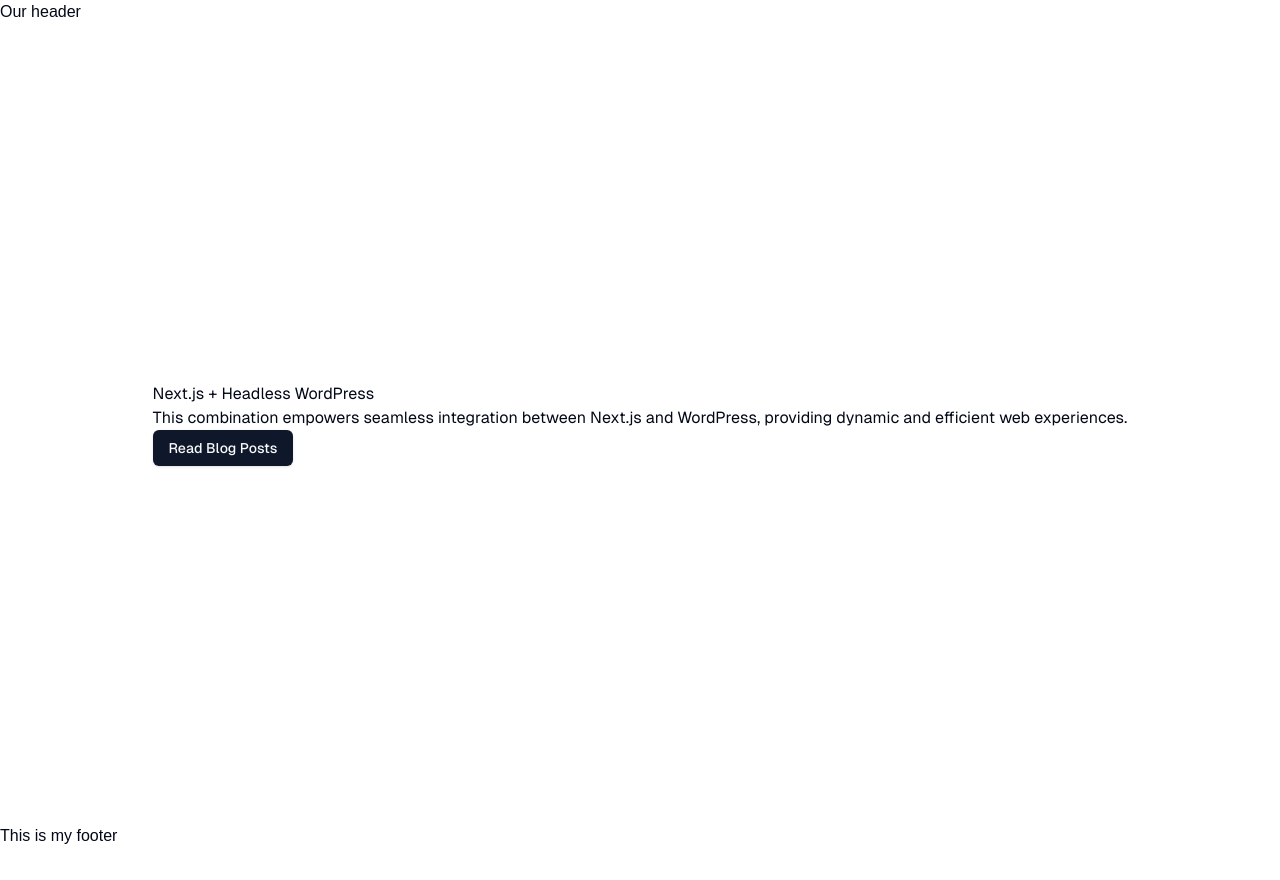
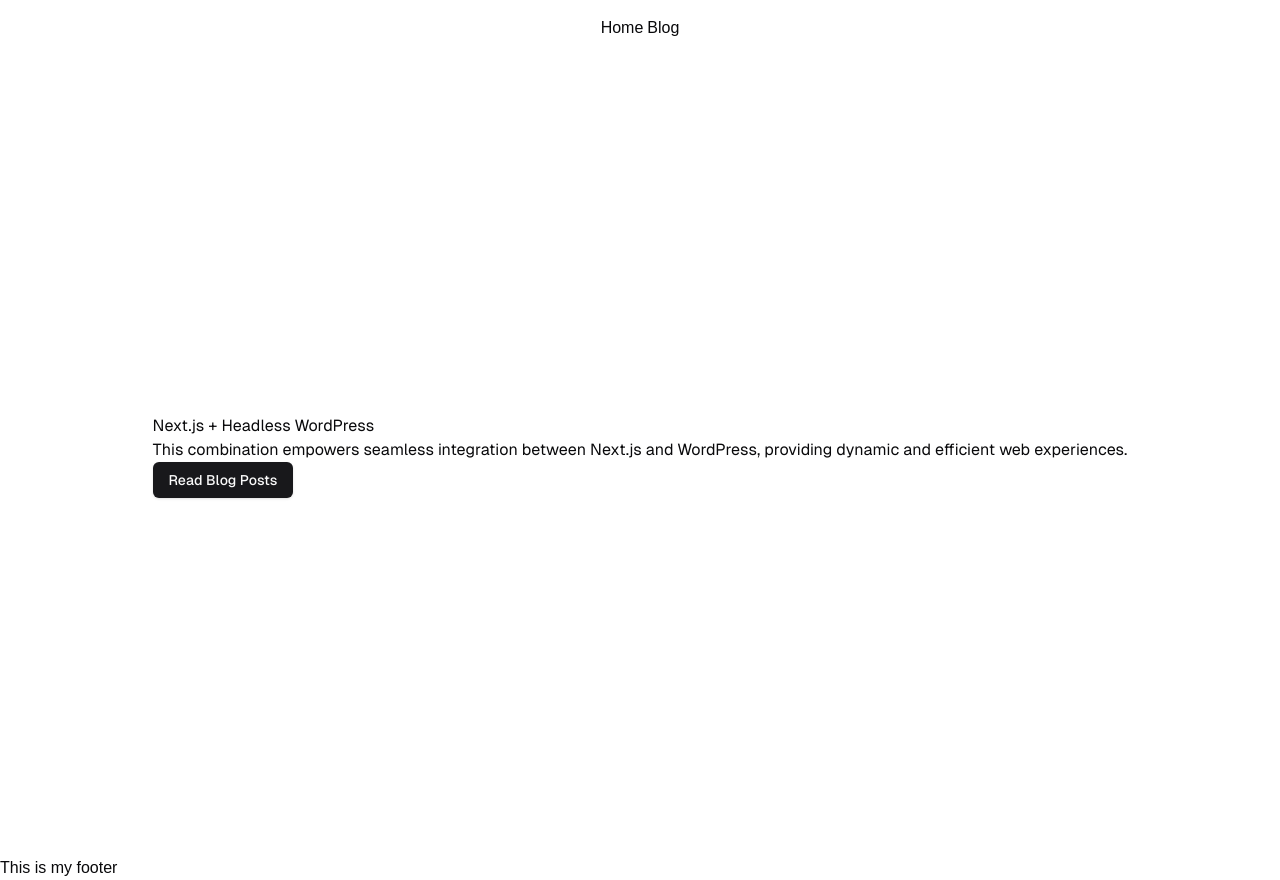
Before and after one commit to ivngzmn/nextjs-wp, a Next.js app: page / in a window 1280 px wide. Before the commit the page ends 848 px from the top, so only its background shows below. Built offline with nearby package versions, Linux system fonts and the light colour scheme.

Commit message:
Refactor navigation structure and update color scheme; add site header component and new Radix UI dependencies

```diff
--- a/package.json
+++ b/package.json
@@ -9,8 +9,11 @@
     "lint": "next lint"
   },
   "dependencies": {
+    "@radix-ui/react-collapsible": "^1.1.1",
+    "@radix-ui/react-dialog": "^1.1.2",
     "@radix-ui/react-icons": "^1.3.0",
     "@radix-ui/react-navigation-menu": "^1.2.1",
+    "@radix-ui/react-popover": "^1.1.2",
     "@radix-ui/react-slot": "^1.1.0",
     "@types/lodash.camelcase": "^4.3.9",
     "class-variance-authority": "^0.7.0",
--- a/src/app/globals.css
+++ b/src/app/globals.css
@@ -9,24 +9,24 @@ body {
 @layer base {
   :root {
     --background: 0 0% 100%;
-    --foreground: 222.2 84% 4.9%;
+    --foreground: 240 10% 3.9%;
     --card: 0 0% 100%;
-    --card-foreground: 222.2 84% 4.9%;
+    --card-foreground: 240 10% 3.9%;
     --popover: 0 0% 100%;
-    --popover-foreground: 222.2 84% 4.9%;
-    --primary: 222.2 47.4% 11.2%;
-    --primary-foreground: 210 40% 98%;
-    --secondary: 210 40% 96.1%;
-    --secondary-foreground: 222.2 47.4% 11.2%;
-    --muted: 210 40% 96.1%;
-    --muted-foreground: 215.4 16.3% 46.9%;
-    --accent: 210 40% 96.1%;
-    --accent-foreground: 222.2 47.4% 11.2%;
+    --popover-foreground: 240 10% 3.9%;
+    --primary: 240 5.9% 10%;
+    --primary-foreground: 0 0% 98%;
+    --secondary: 240 4.8% 95.9%;
+    --secondary-foreground: 240 5.9% 10%;
+    --muted: 240 4.8% 95.9%;
+    --muted-foreground: 240 3.8% 46.1%;
+    --accent: 240 4.8% 95.9%;
+    --accent-foreground: 240 5.9% 10%;
     --destructive: 0 84.2% 60.2%;
-    --destructive-foreground: 210 40% 98%;
-    --border: 214.3 31.8% 91.4%;
-    --input: 214.3 31.8% 91.4%;
-    --ring: 222.2 84% 4.9%;
+    --destructive-foreground: 0 0% 98%;
+    --border: 240 5.9% 90%;
+    --input: 240 5.9% 90%;
+    --ring: 240 10% 3.9%;
     --chart-1: 12 76% 61%;
     --chart-2: 173 58% 39%;
     --chart-3: 197 37% 24%;
@@ -35,25 +35,25 @@ body {
     --radius: 0.5rem;
   }
   .dark {
-    --background: 222.2 84% 4.9%;
-    --foreground: 210 40% 98%;
-    --card: 222.2 84% 4.9%;
-    --card-foreground: 210 40% 98%;
-    --popover: 222.2 84% 4.9%;
-    --popover-foreground: 210 40% 98%;
-    --primary: 210 40% 98%;
-    --primary-foreground: 222.2 47.4% 11.2%;
-    --secondary: 217.2 32.6% 17.5%;
-    --secondary-foreground: 210 40% 98%;
-    --muted: 217.2 32.6% 17.5%;
-    --muted-foreground: 215 20.2% 65.1%;
-    --accent: 217.2 32.6% 17.5%;
-    --accent-foreground: 210 40% 98%;
+    --background: 240 10% 3.9%;
+    --foreground: 0 0% 98%;
+    --card: 240 10% 3.9%;
+    --card-foreground: 0 0% 98%;
+    --popover: 240 10% 3.9%;
+    --popover-foreground: 0 0% 98%;
+    --primary: 0 0% 98%;
+    --primary-foreground: 240 5.9% 10%;
+    --secondary: 240 3.7% 15.9%;
+    --secondary-foreground: 0 0% 98%;
+    --muted: 240 3.7% 15.9%;
+    --muted-foreground: 240 5% 64.9%;
+    --accent: 240 3.7% 15.9%;
+    --accent-foreground: 0 0% 98%;
     --destructive: 0 62.8% 30.6%;
-    --destructive-foreground: 210 40% 98%;
-    --border: 217.2 32.6% 17.5%;
-    --input: 217.2 32.6% 17.5%;
-    --ring: 212.7 26.8% 83.9%;
+    --destructive-foreground: 0 0% 98%;
+    --border: 240 3.7% 15.9%;
+    --input: 240 3.7% 15.9%;
+    --ring: 240 4.9% 83.9%;
     --chart-1: 220 70% 50%;
     --chart-2: 160 60% 45%;
     --chart-3: 30 80% 55%;
--- a/src/app/layout.tsx
+++ b/src/app/layout.tsx
@@ -1,6 +1,8 @@
 import type { Metadata } from 'next';
 import localFont from 'next/font/local';
 import './globals.css';
+
+import { SiteHeader } from '@/components/site-header';
 
 const geistSans = localFont({
   src: './fonts/GeistVF.woff',
@@ -29,10 +31,7 @@ export default function RootLayout({
       <body
         className={`${geistSans.variable} ${geistMono.variable} antialiased grid grid-rows-[auto_1fr_auto]`}
       >
-        <header>
-          {/* header goes here  */}
-          Our header
-        </header>
+        <SiteHeader />
         {children}
         <footer className=''>
           {/* footer goes here */}
--- a/src/components/nav.tsx
+++ /dev/null
@@ -1,26 +0,0 @@
-import {
-  NavigationMenu,
-  NavigationMenuContent,
-  NavigationMenuIndicator,
-  NavigationMenuItem,
-  NavigationMenuLink,
-  NavigationMenuList,
-  NavigationMenuTrigger,
-  NavigationMenuViewport,
-} from '@/components/ui/navigation-menu';
-
-// nav component that need to be exported
-export default function Nav() {
-  return (
-    <NavigationMenu>
-      <NavigationMenuList>
-        <NavigationMenuItem>
-          <NavigationMenuTrigger>Item One</NavigationMenuTrigger>
-          <NavigationMenuContent>
-            <NavigationMenuLink>Link</NavigationMenuLink>
-          </NavigationMenuContent>
-        </NavigationMenuItem>
-      </NavigationMenuList>
-    </NavigationMenu>
-  );
-}
--- /dev/null
+++ b/src/components/site-header.tsx
@@ -0,0 +1,32 @@
+import Link from 'next/link';
+import {
+  NavigationMenu,
+  NavigationMenuContent,
+  NavigationMenuItem,
+  NavigationMenuLink,
+  NavigationMenuList,
+  NavigationMenuTrigger,
+} from '@/components/ui/navigation-menu';
+
+export function SiteHeader() {
+  return (
+    <header className='max-w-xl mx-auto'>
+      <div className='flex h-14 gap-8'>
+        <NavigationMenu>
+          <NavigationMenuList>
+            <NavigationMenuItem>
+              <Link href='/' legacyBehavior passHref>
+                <NavigationMenuLink>Home</NavigationMenuLink>
+              </Link>
+            </NavigationMenuItem>
+            <NavigationMenuItem>
+              <Link href='/blog' legacyBehavior passHref>
+                <NavigationMenuLink>Blog</NavigationMenuLink>
+              </Link>
+            </NavigationMenuItem>
+          </NavigationMenuList>
+        </NavigationMenu>
+      </div>
+    </header>
+  );
+}
--- a/src/components/ui/navigation-menu.tsx
+++ b/src/components/ui/navigation-menu.tsx
@@ -41,7 +41,7 @@ NavigationMenuList.displayName = NavigationMenuPrimitive.List.displayName
 const NavigationMenuItem = NavigationMenuPrimitive.Item
 
 const navigationMenuTriggerStyle = cva(
-  "group inline-flex h-9 w-max items-center justify-center rounded-md bg-background px-4 py-2 text-sm font-medium transition-colors hover:bg-accent hover:text-accent-foreground focus:bg-accent focus:text-accent-foreground focus:outline-none disabled:pointer-events-none disabled:opacity-50 data-[active]:bg-accent/50 data-[state=open]:bg-accent/50"
+  "group inline-flex h-9 w-max items-center justify-center rounded-md px-4 py-2 text-sm font-medium transition-colors hover:text-primary focus:text-primary focus:outline-none disabled:pointer-events-none disabled:opacity-50 data-[active]:text-primary data-[state=open]:text-primary"
 )
 
 const NavigationMenuTrigger = React.forwardRef<
```
Also changed, not shown: components.json, 1 other file (tests, documents, lock files or other folders).
